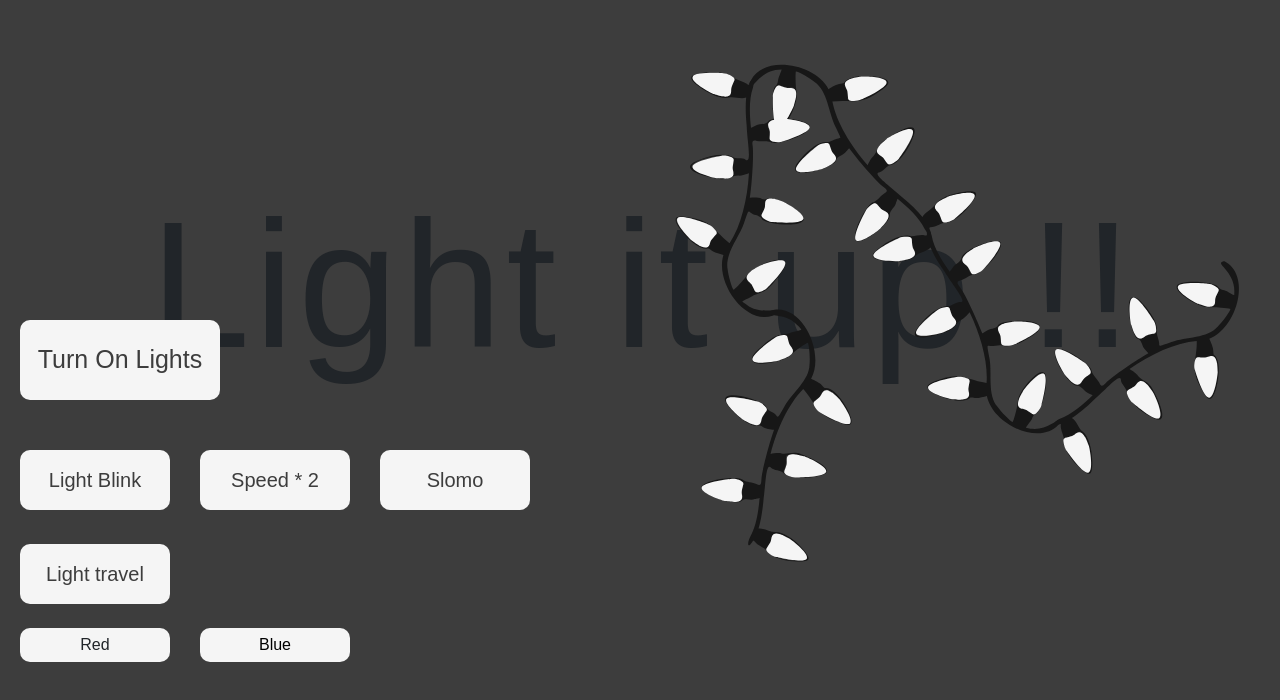
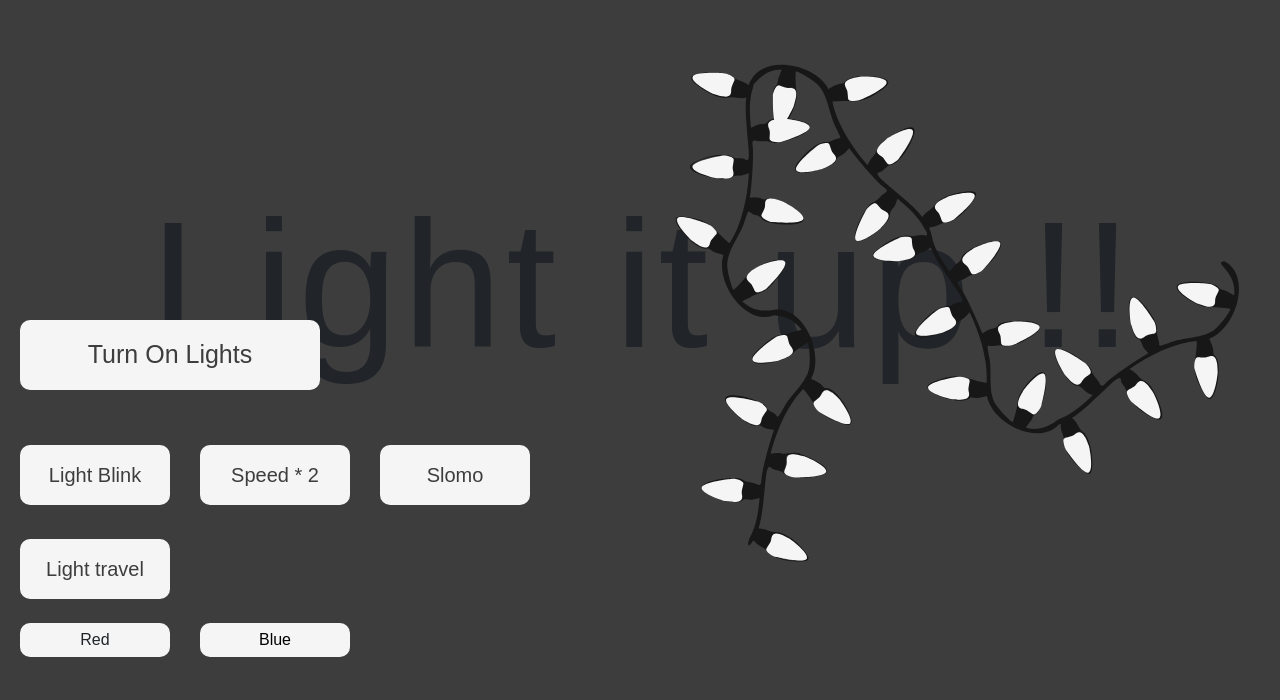
Before and after one commit to Nishchayverma/Lights, a plain HTML site: page index.html in a window 1280 px wide. Drawn offline with nearby package versions, Linux system fonts and the light colour scheme.

Commit message:
Minimal updates in different things

```diff
--- a/style.css
+++ b/style.css
@@ -33,20 +33,20 @@ left: 150px;
 
   }
   .changeButtonColor{
-    background-color: #FFFF00;
+    background-color: #111;
   }
   .change{
       cursor: pointer;
-      width: 200px;
-      height: 80px;
+      width: 300px;
+      height: 70px;
       display: grid;
       justify-content: center;
       align-items: center;
-      background-color: #F5F5F5;
+      background-color: #F5F5F6;
 color: #3d3d3d;
 font-size: 25px;
 border-radius: 10px;
-margin-bottom: 50px;
+margin-bottom: 55px;
   }
   .changeLight1,.changeLight2,.changeLight3,.changeLight4{
     cursor: pointer;
```
